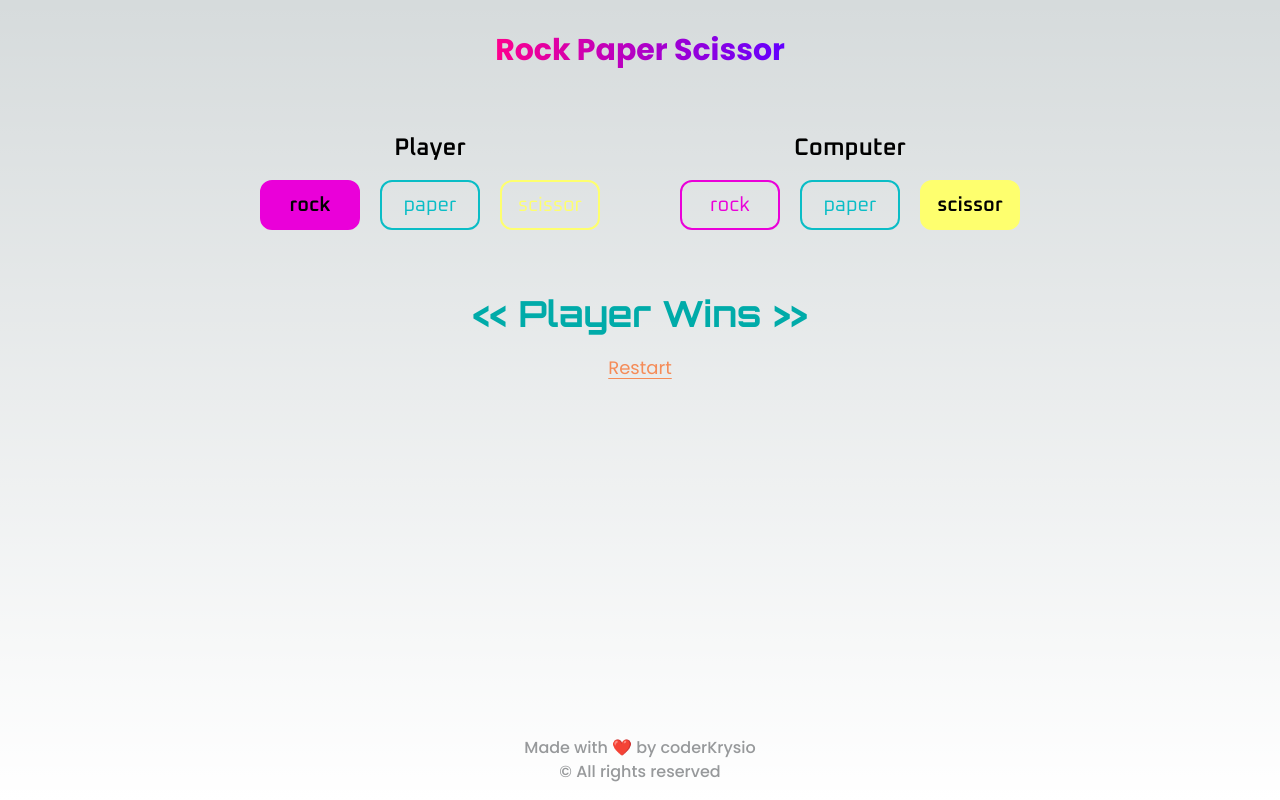
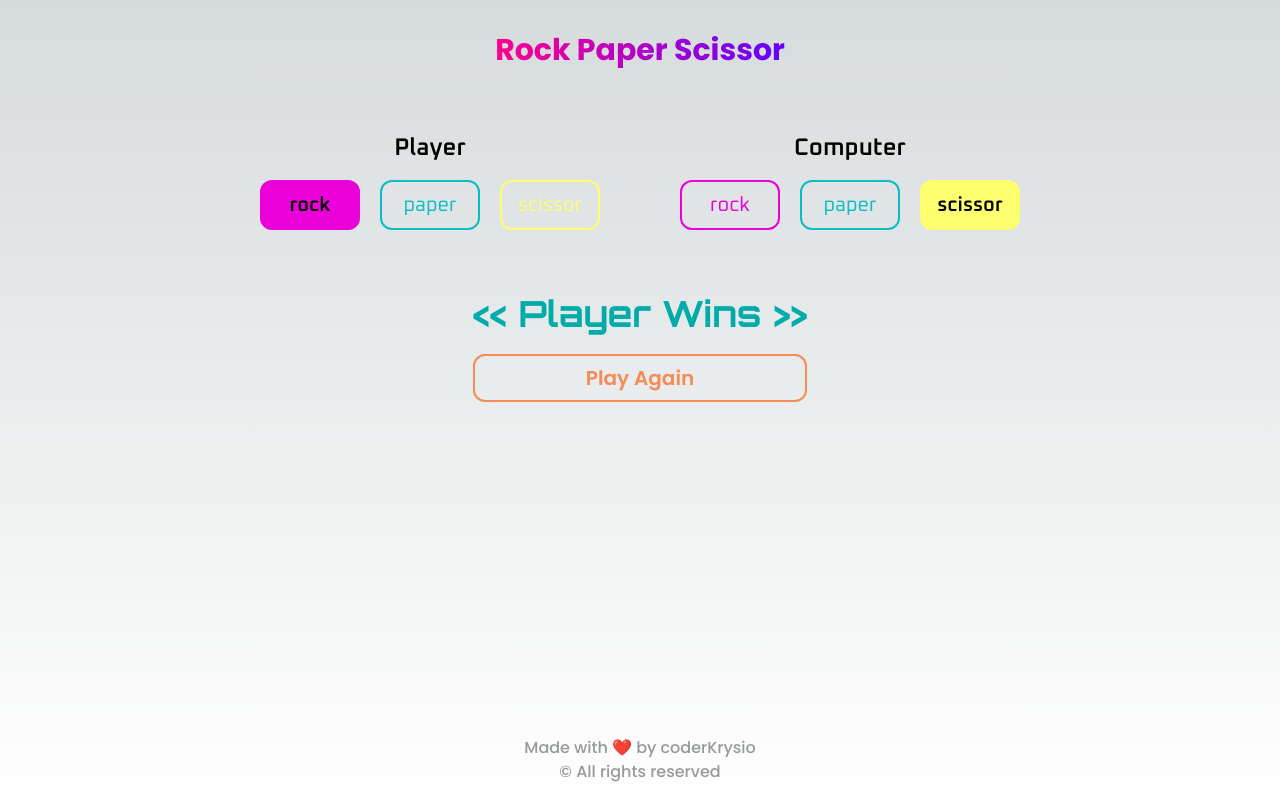
Before and after one commit to coderKrysio/rock-paper-scissor, a Next.js app: page / in a window 1280 px wide. Both pictures are taken after a click on the button "Ready Go!". Built offline with nearby package versions, Linux system fonts and the light colour scheme.

Commit message:
updated the play again button

```diff
--- a/components/game-board.tsx
+++ b/components/game-board.tsx
@@ -54,10 +54,10 @@ export const GameBoard = () => {
                         {matchStatus}
                     </div>
                     <button
-                        className="underline underline-offset-4 text-lg text-[#f58b57] text-center w-full mt-5"
+                        className="w-full py-2 border-2 border-[#f58b57] text-[#f58b57] text-xl text-center font-semibold rounded-xl hover:bg-[#f58b57] hover:text-black transition-colors mt-5"
                         onClick={handleRefresh}
                     >
-                        Restart
+                        Play Again
                     </button>
                 </div>
             )}
```
